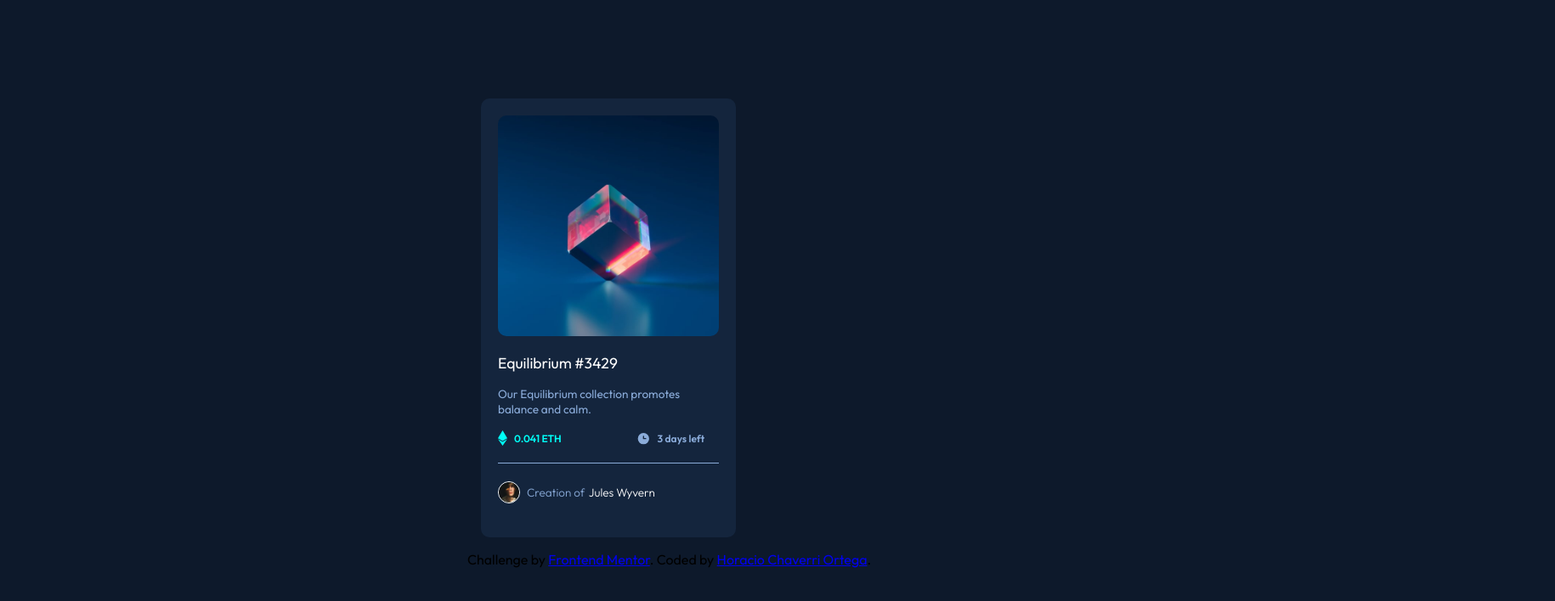
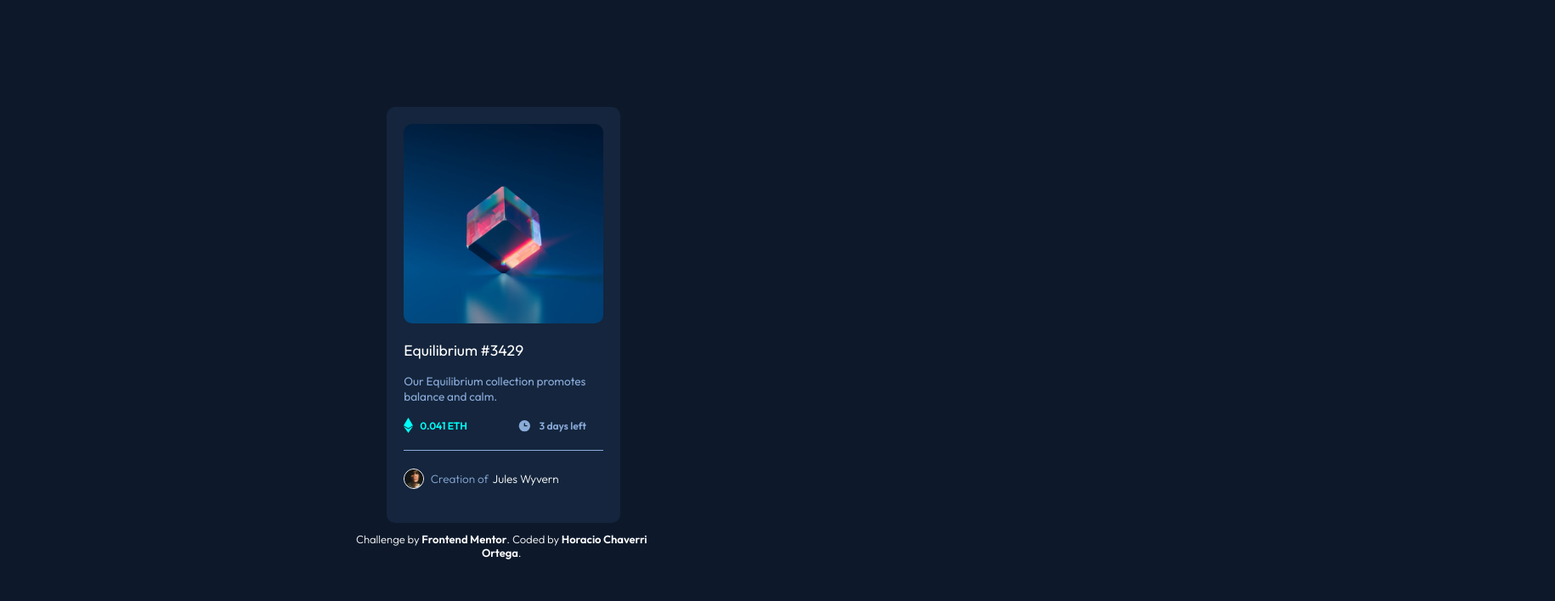
Before and after one commit to CHVSDi/NFT-preview-card-component, a plain HTML site: page index.html in a window 1280 px wide. Shown: the whole page at 85% size, 1830 px wide, since content can reach past the window. Drawn offline with Linux system fonts and the light colour scheme.

Commit message:
Update styles.css

```diff
--- a/styles.css
+++ b/styles.css
@@ -33,9 +33,9 @@ body main {
     align-items: center;
     justify-content: center;
     max-width: 100%;
-    position: relative;
-    left: 550px;
-    top: 100px;
+    position: absolute;
+    left: 30%;
+    top: 15%;
 }
 
 #card{
@@ -43,10 +43,11 @@ body main {
     padding: 1.25rem;
     border-radius: 0.625rem;
     margin-bottom: 2rem;
-    display:flexbox;
+    display: flexbox;
     justify-content: center;
     max-width: 300px;
     margin: 1rem;
+    margin-left: 34%;
 }
 
 #name {
@@ -73,7 +74,8 @@ body main {
     display: flex;
     flex-direction: row;
     align-items: center;
-    padding-right: 5.5rem;
+    padding-right: 3.5rem;
+    width: 250px;
 }
 
 #etherium {
@@ -86,6 +88,7 @@ body main {
     display: flex;
     flex-direction: row;
     align-items: center;
+    width: 250px;
 }
 
 #date {
@@ -102,9 +105,9 @@ body #card .img img {
 
 .obj {
   position: absolute;
-  bottom: 51%;
-  height: 259px;
-  width: 259px;
+  bottom: 47.5%;
+  height: 236px;
+  width: 235px;
   background-color: var(--cyan);
   opacity: 0;
   cursor: pointer;
@@ -182,22 +185,52 @@ body #card .img img {
     padding: 0%;
 }
 
-.atribution {
- color: white;
- text-decoration: none;
-}
-
-@media (min-width: 1440px) {
+@media (max-width: 1440px) {
  body main {
     max-width: 375px;
+    margin-right: 375px;
+    padding: 0;
     margin: 0;
-    padding: 0;
     align-items: center;
     justify-content: center;
  }
 
- .atribution {
-    justify-content: center;
+ #card {
+    width: 275px;
+    position: relative;
+    right: 15%;
+    bottom: 10px;
  }
 
+
+ .attribution {
+    justify-content: center;
+    position: relative;
+    right: 15%;
+    text-align: center;
+    color: white;
+    font-size: small;
+    font-weight: lighter;
+    right: -5%;
+    bottom: 15px;
+ }
+
+ .attribution a {
+    color: white;
+    text-decoration: none;
+    font-weight: bold;
+ }
 }
+
+
+@media (max-width:375px) {
+    #card {
+        position: relative;
+        right: 135px;
+    }
+
+    .attribution {
+        position: relative;
+        right: 45px;
+    }
+}
```
